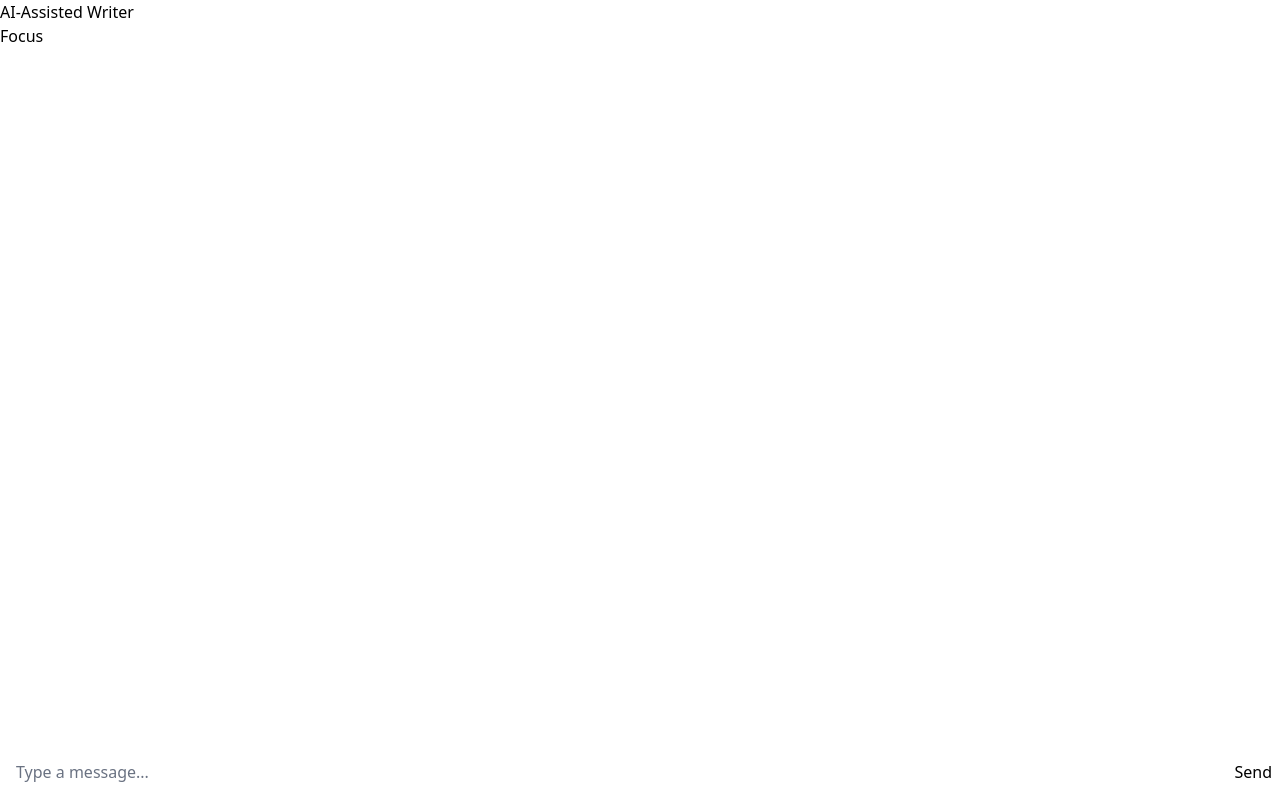
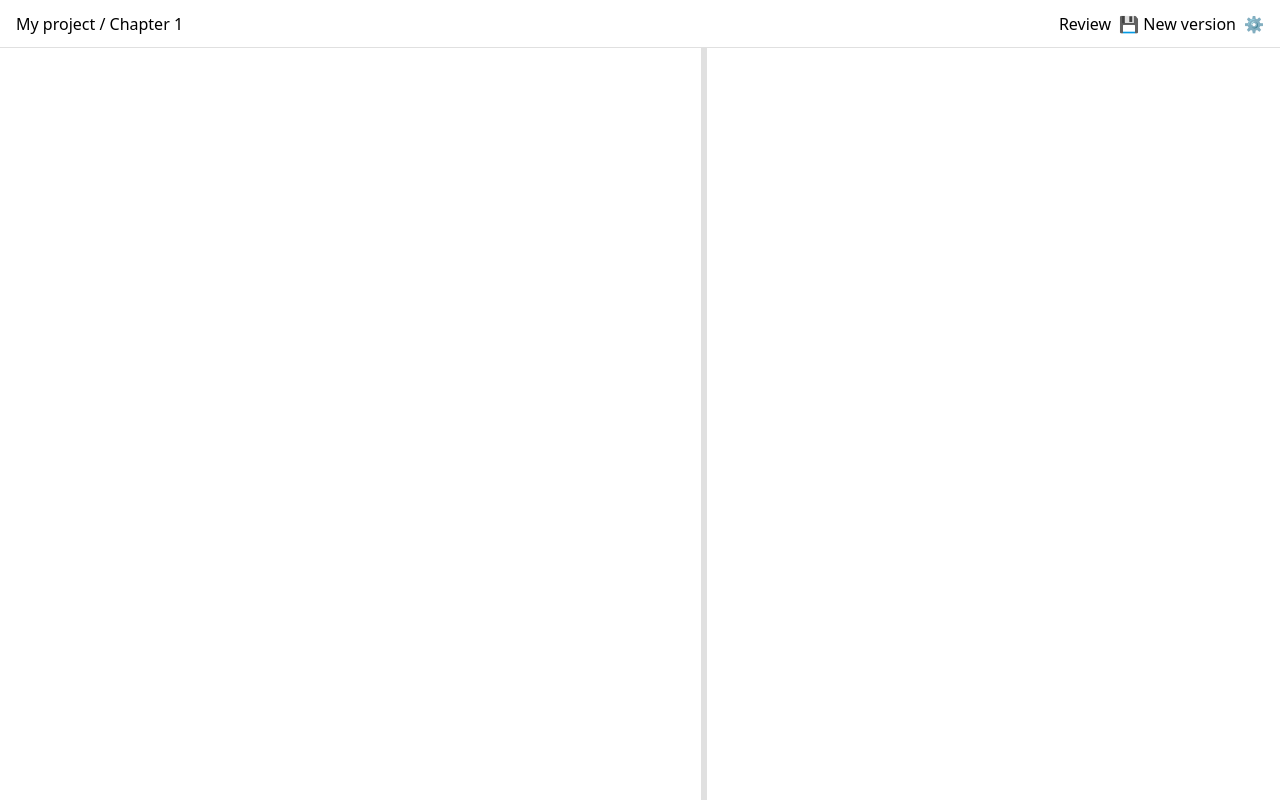
Before and after one commit to medyll/sive, a SvelteKit app: page /app in a window 1280 px wide. Built offline with nearby package versions, Linux system fonts and the light colour scheme.

Commit message:
feat: enhance split-screen layout in S2-01 with draggable resizing and localStorage persistence

```diff
--- a/bmad/artifacts/stories/S2-01-main-app-layout-wiring.md
+++ b/bmad/artifacts/stories/S2-01-main-app-layout-wiring.md
@@ -22,11 +22,22 @@ Wire `src/routes/app/+page.svelte` to display the full split-screen writing inte
 - EditorPanel and AIPanel already exist — this story is purely about wiring them into a page layout
 - Keep a `$state` variable `splitRatio: number` (0–1) in the page; pass `width` as inline style to each panel
 
-## References
+---
 
-- `src/lib/elements/EditorPanel.svelte`
-- `src/lib/elements/AIPanel.svelte`
-- `src/lib/elements/mockups/resize-handle.svelte`
-- `src/lib/elements/mockups/panel.svelte`
-- `bmad/references/sive-layout.html` — `#editor-panel`, `#split-handle`, `#ai-panel`
-- `bmad/references/project/1-interface-architecture.md` — §1.1 Resizable Split-Screen
+## Implementation Notes
+
+**Date:** 2026-03-01
+**Files changed:**
+- `src/routes/app/+page.svelte` — Réécriture complète en Svelte 5 runes; split layout EditorPanel + ResizeHandle + AIPanel; drag-to-resize via `{@attach}`; persistence localStorage `sive.splitRatio`
+
+**Notable decisions:**
+- Svelte 5 `{@attach}` attachments pour les event listeners workspace (pointermove/pointerup) et la persistance localStorage, évitant `bind:this` + `$effect` au niveau du script
+- `setPointerCapture` sur le resize-handle pour capturer les events même si la souris sort du handle
+- Ratio clamped entre 0.2 et 0.8 pour éviter les panneaux trop étroits
+- Toolbar stubs (Review, New version, ⚙) avec `aria-disabled` — wiring réel en S2-04
+
+**Known limitations:**
+- Toolbar actions non fonctionnelles (S2-04)
+- Focus Mode non implémenté (S2-03)
+- TabBar non intégré dans AIPanel (S2-02)
+- ChatBar absent (S2-05)
--- a/bmad/status.yaml
+++ b/bmad/status.yaml
@@ -20,7 +20,7 @@ completed_steps:
 
 missing_artifacts: []
 
-recommendation: /dev-story S2-01
+recommendation: /dev-story S2-02
 last_updated: 2026-03-01
 
 # New v3.1.0 structured fields (Single Source of Truth)
@@ -63,7 +63,7 @@ sprints:
     stories:
       - id: S2-01
         title: main-app-layout-wiring
-        status: pending
+        status: done
       - id: S2-02
         title: tabbar-integration-aipanel
         status: pending
--- a/src/routes/app/+page.svelte
+++ b/src/routes/app/+page.svelte
@@ -1,67 +1,128 @@
-<script>
+<script lang="ts">
+  import { browser } from '$app/environment';
   import EditorPanel from '$lib/elements/EditorPanel.svelte';
   import AIPanel from '$lib/elements/AIPanel.svelte';
-  import Spinner from '$lib/elements/Spinner.svelte';
-  import ChatBar from '$lib/elements/ChatBar.svelte';
 
-  import { writable } from 'svelte/store';
+  const SPLIT_KEY = 'sive.splitRatio';
+  const DEFAULT_RATIO = 0.55;
 
-  const focusMode = writable(false);
-  const selectedTab = writable('suggestions');
-  const isProcessing = writable(false);
+  let splitRatio = $state<number>(
+    browser ? parseFloat(localStorage.getItem(SPLIT_KEY) ?? String(DEFAULT_RATIO)) : DEFAULT_RATIO
+  );
 
-  let localSelectedTab = 'suggestions';
+  let dragging = $state(false);
 
-  $: currentTab = localSelectedTab;
+  function saveRatio(_node: HTMLElement) {
+    // Side-effect attachment: persist splitRatio to localStorage on each change
+    $effect(() => {
+      localStorage.setItem(SPLIT_KEY, `${splitRatio}`);
+    });
+    return {};
+  }
 
-  function triggerAnalysis() {
-    isProcessing.set(true);
-    setTimeout(() => isProcessing.set(false), 2000); // Mock processing
+  function workspaceRef(node: HTMLElement) {
+    function onPointerMove(e: PointerEvent) {
+      if (!dragging) return;
+      const rect = node.getBoundingClientRect();
+      const ratio = (e.clientX - rect.left) / rect.width;
+      splitRatio = Math.min(0.8, Math.max(0.2, ratio));
+    }
+    function onPointerUp() {
+      dragging = false;
+    }
+    node.addEventListener('pointermove', onPointerMove);
+    node.addEventListener('pointerup', onPointerUp);
+    return {
+      destroy() {
+        node.removeEventListener('pointermove', onPointerMove);
+        node.removeEventListener('pointerup', onPointerUp);
+      }
+    };
+  }
+
+  function onPointerDown(e: PointerEvent) {
+    dragging = true;
+    (e.target as HTMLElement).setPointerCapture(e.pointerId);
   }
 </script>
 
-<div class="app-container app-theme theme-dark">
-  <header>
-    <div style="flex:1">AI-Assisted Writer</div>
-    <div style="display:flex; gap:8px; align-items:center;">
-      <button on:click={() => focusMode.update(v => !v)}>{ $focusMode ? 'Exit Focus' : 'Focus' }</button>
+<div class="app-root" {@attach saveRatio}>
+  <header class="main-toolbar">
+    <span class="project-label">My project / Chapter 1</span>
+    <div class="toolbar-actions">
+      <button type="button" aria-disabled="true">Review</button>
+      <button type="button" aria-disabled="true">💾 New version</button>
+      <button type="button" aria-disabled="true">⚙</button>
     </div>
   </header>
 
-  <div class="workspace">
-    <EditorPanel {focusMode} onAnalysis={triggerAnalysis} />
+  <div class="workspace" {@attach workspaceRef}>
+    <div class="panel editor-panel" style="width: {splitRatio * 100}%">
+      <EditorPanel />
+    </div>
 
-    <button
-      class="resizer"
-      type="button"
-      aria-controls="editor-panel ai-panel"
+    <div
+      class="resize-handle"
+      role="separator"
+      aria-orientation="vertical"
       aria-label="Resize panels"
-      style="width:8px;"
-    ></button>
+      onpointerdown={onPointerDown}
+    ></div>
 
-    {#if !$focusMode}
-      <AIPanel bind:selectedTab={currentTab} />
-    {/if}
-
-    {#if $isProcessing}
-      <Spinner />
-    {/if}
+    <div class="panel ai-panel" style="width: {(1 - splitRatio) * 100}%">
+      <AIPanel />
+    </div>
   </div>
-
-  <ChatBar />
 </div>
 
 <style>
-  .app-container {
+  .app-root {
     display: flex;
     flex-direction: column;
     height: 100vh;
+    overflow: hidden;
   }
+
+  .main-toolbar {
+    display: flex;
+    align-items: center;
+    padding: 0 1rem;
+    height: 3rem;
+    border-bottom: 1px solid var(--color-border, #e0e0e0);
+    flex-shrink: 0;
+  }
+
+  .project-label {
+    flex: 1;
+    font-weight: 500;
+  }
+
+  .toolbar-actions {
+    display: flex;
+    gap: 0.5rem;
+  }
+
   .workspace {
     display: flex;
     flex: 1;
+    overflow: hidden;
   }
-  .resizer {
+
+  .panel {
+    overflow: hidden;
+    height: 100%;
+  }
+
+  .resize-handle {
+    width: 6px;
+    flex-shrink: 0;
     cursor: ew-resize;
+    background-color: var(--color-border, #e0e0e0);
+    transition: background-color 0.15s;
+  }
+
+  .resize-handle:hover,
+  .resize-handle:active {
+    background-color: var(--color-primary, #646cff);
   }
 </style>
```
